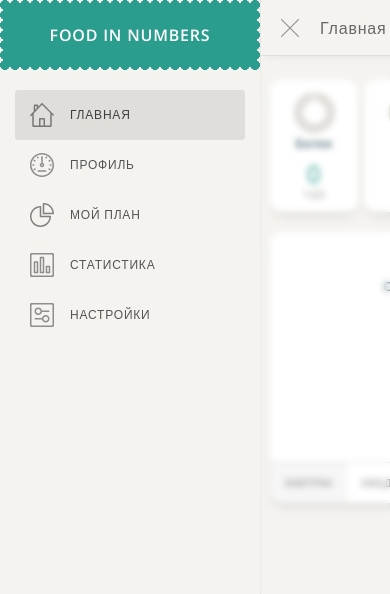
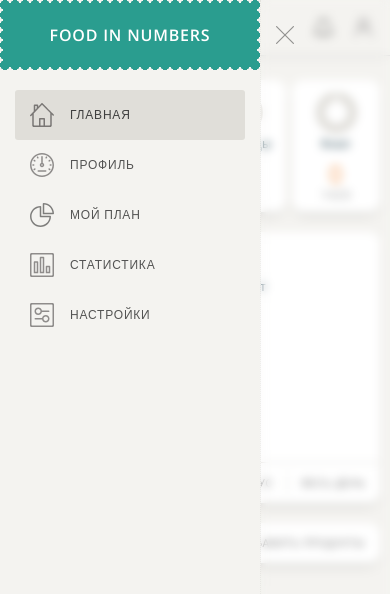
Before and after one commit to romanver777/foodinn, a React app: page / in a window 390 px wide. Both pictures are taken after a click on the button 30 px from the left and 27 px from the top of the page. Shown: the top 594 px of the page. Built offline with nearby package versions, Linux system fonts and the light colour scheme.

Commit message:
fix sidebar open

```diff
--- a/src/components/app/app.module.scss
+++ b/src/components/app/app.module.scss
@@ -15,12 +15,6 @@
 
   @media screen and (max-width: $width-m) {
     width: 100%;
-  }
-}
-.main-panel_sidebar-open {
-  @media screen and (max-width: $width-m) {
-    transform: translateX(260px);
-    height: 100vh;
   }
 }
 .content {
--- a/src/components/app/app.tsx
+++ b/src/components/app/app.tsx
@@ -3,7 +3,6 @@ import { Routes, Route, useLocation } from "react-router-dom";
 
 import Navbar from "../navbar/navbar";
 import Sidebar from "../sidebar/sidebar";
-import Footer from "../footer/footer";
 
 import routes from "../../routes/routes";
 import style from "./app.module.scss";
@@ -24,10 +23,7 @@ const App = () => {
   };
 
   const handleSidebarOpen = () => setIsOpenSb(!isOpenSb);
-
-  const styleMainPanel = isOpenSb
-    ? style["main-panel"] + " " + style["main-panel_sidebar-open"]
-    : style["main-panel"];
+  const styleMainPanel = style["main-panel"];
   const styleContent = isOpenSb
     ? style.content + " " + style["content_sidebar-open"]
     : style.content;
@@ -38,6 +34,7 @@ const App = () => {
         isOpen={isOpenSb}
         routes={routes}
         activePage={location.pathname.slice(1)}
+        onClickHandle={handleSidebarOpen}
       />
       <main className={styleMainPanel}>
         <Navbar
--- a/src/components/navbar/navbar.module.scss
+++ b/src/components/navbar/navbar.module.scss
@@ -9,7 +9,7 @@
   box-shadow: 0px 3px 10px -5px $shadow;
   backdrop-filter: blur(3px);
   transition: 0.5s;
-  z-index: 2;
+  z-index: 1;
 
   @media screen and (max-width: $width-s) {
     min-height: 55px;
@@ -26,12 +26,15 @@
 
   @media screen and (max-width: $width-m) {
     padding-right: 25px;
+    padding: 0 25px;
   }
   @media screen and (max-width: $width-s) {
     padding-right: 12px;
+    padding: 0 12px;
   }
   @media screen and (max-width: $width-xs) {
     padding-right: 7px;
+    padding: 0 7px;
   }
 }
 .wrapper {
@@ -40,7 +43,7 @@
   transform: translateX(0);
 
   @media screen and (max-width: $width-m) {
-    transform: translateX(-20px);
+    // transform: translateX(-20px);
   }
 }
 .burger-btn {
--- a/src/components/navbar/navbar.tsx
+++ b/src/components/navbar/navbar.tsx
@@ -1,7 +1,6 @@
 import React from "react";
 
 import burgerIcon from "../../style/icons/burger.svg";
-import crossIcon from "../../style/icons/cross.svg";
 import bellIcon from "../../style/icons/bell.svg";
 import userIcon from "../../style/icons/user.svg";
 
@@ -19,11 +18,7 @@ const Navbar = ({ title, isOpenSb, onClickHandle }: TProps) => {
       <div className={style.container}>
         <div className={style.wrapper}>
           <button className={style["burger-btn"]} onClick={onClickHandle}>
-            {isOpenSb ? (
-              <img src={crossIcon} className={style["cross-icon"]} />
-            ) : (
-              <img src={burgerIcon} className={style["burger-icon"]} />
-            )}
+            <img src={burgerIcon} className={style["burger-icon"]} />
           </button>
           <title className={style.title}>{title}</title>
         </div>
--- a/src/components/sidebar/sidebar.module.scss
+++ b/src/components/sidebar/sidebar.module.scss
@@ -7,38 +7,74 @@
   border-right: 1px dotted $gray;
   transition: 0.5s ease-in-out;
   transform: translateX(0);
-  z-index: 1;
+  z-index: 2;
+  background-color: $bg-main-panel-color;
 
   @media screen and (max-width: $width-m) {
     transform: translateX(-260px);
   }
 
-  &:after{
+  &:after {
     content: "";
     position: absolute;
-    top: 70px;
+    top: 0;
     left: 260px;
     width: 0;
     height: 100vh;
     transition: 0.5s ease-in-out;
   }
 }
-.sidebar_open{
-  z-index: 1;
-
-  &:after{
+.sidebar_open {
+  &:after {
     content: "";
     position: absolute;
     top: 70px;
+    top: 0;
     left: 260px;
     width: 100vw;
     height: 100vh;
-    backdrop-filter: blur(3px);
+    backdrop-filter: blur(5px);
     transition: 0.5s ease-in-out;
   }
   @media screen and (max-width: $width-m) {
     transform: translateX(0);
   }
+}
+.burger-btn {
+  position: absolute;
+  top: 15px;
+  left: 265px;
+  width: 40px;
+  height: 40px;
+  display: none;
+  justify-content: center;
+  align-items: center;
+  margin-right: 10px;
+  border: none;
+  background: transparent;
+  cursor: pointer;
+  transition: 0.5s;
+  z-index: 2;
+
+  &:hover {
+    border-radius: 9px;
+    background-color: $gray-hover-light;
+    transition: 0.3s;
+  }
+
+  @media screen and (max-width: $width-s) {
+    &:hover {
+      background-color: transparent;
+    }
+  }
+}
+.cross-icon {
+  width: 18px;
+  height: auto;
+  opacity: 0.4;
+}
+.burger-btn_visible{
+  display: flex;
 }
 .logo-wrapper {
   height: 70px;
@@ -82,7 +118,7 @@
   transition: 0.3s;
 
   &:hover {
-    background-color: $bg-main-panel-color;
+    background-color: $gray-hover-light;
     cursor: pointer;
     border-radius: 3px;
     opacity: 1;
--- a/src/components/sidebar/sidebar.tsx
+++ b/src/components/sidebar/sidebar.tsx
@@ -1,6 +1,7 @@
 import React from "react";
 import { Link } from "react-router-dom";
 
+import crossIcon from "../../style/icons/cross.svg";
 import style from "./sidebar.module.scss";
 import { TRoute } from "../../routes/routes";
 
@@ -8,18 +9,25 @@ type TProps = {
   routes: TRoute[];
   activePage: string;
   isOpen: boolean;
+  onClickHandle: () => void;
 };
 
-const Sidebar = ({ routes, activePage, isOpen }: TProps) => {
+const Sidebar = ({ routes, activePage, isOpen, onClickHandle }: TProps) => {
   const getActivePageClass = (page: string) =>
     activePage === page ? style["list-item_active"] : "";
 
   const sidebar = isOpen
     ? style.sidebar + " " + style["sidebar_open"]
     : style.sidebar;
+  const btnStyle = isOpen
+    ? style["burger-btn"] + " " + style["burger-btn_visible"]
+    : style["burger-btn"];
 
   return (
     <div className={sidebar}>
+      <button className={btnStyle} onClick={onClickHandle}>
+        <img src={crossIcon} className={style["cross-icon"]} />
+      </button>
       <div className={style["logo-wrapper"]}>
         <div className={style.logo + " " + style["logo_border-round"]}>
           Food in numbers
```
Lines whose indentation alone changed are shown as unchanged.
